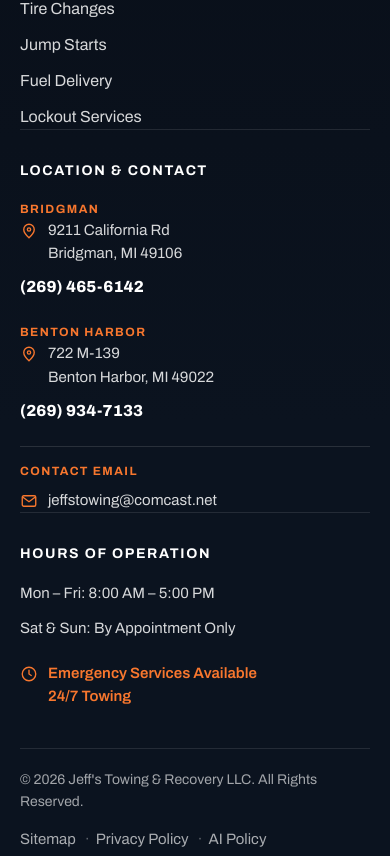
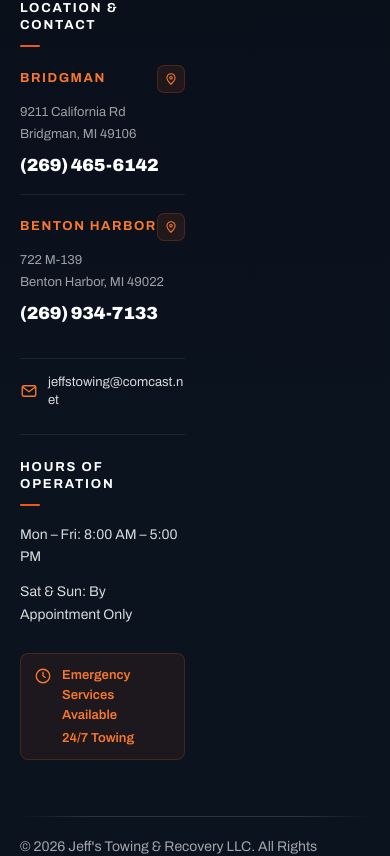
Before and after one commit to webstix-git/Jeff-s-Towing-and-Recovery, a Next.js app: page /ai-policy in a window 390 px wide. Shown: the part 2456-3312 px from the top of the page. Built offline with nearby package versions, Linux system fonts and the light colour scheme; no server answers.

Commit message:
Responsive

```diff
--- a/app/pages.css
+++ b/app/pages.css
@@ -216,6 +216,68 @@
   line-height: 1.2;
 }
 
+/* ================================================================
+   FOOTER — Premium Redesign
+   ================================================================ */
+
+/* Top accent + breathing room */
+.site-footer {
+  border-top: 3px solid var(--orange-500);
+  padding-top: 72px;
+}
+
+/* 3-column layout: brand | services | combined info (wider) */
+.footer-grid {
+  grid-template-columns: 1.1fr 0.85fr 2fr;
+  grid-template-areas: none;
+  gap: clamp(28px, 3vw, 48px);
+  padding-bottom: clamp(40px, 5vw, 64px);
+}
+
+/* Combined info column — 2-column internal layout */
+.footer-col--info {
+  min-width: 0;
+}
+
+.footer-info-inner {
+  display: grid;
+  grid-template-columns: 1.3fr 1fr;
+  gap: 0;
+  align-items: start;
+  height: 100%;
+}
+
+.footer-info-contact {
+  display: flex;
+  flex-direction: column;
+  padding-right: clamp(24px, 3vw, 44px);
+}
+
+.footer-info-hours {
+  display: flex;
+  flex-direction: column;
+  padding-left: clamp(24px, 3vw, 44px);
+  border-left: 1px solid rgba(255, 255, 255, 0.08);
+}
+
+/* Section headings — orange pip underline */
+.site-footer h4 {
+  position: relative;
+  padding-bottom: 14px;
+  margin-bottom: 22px;
+}
+
+.site-footer h4::after {
+  content: "";
+  position: absolute;
+  left: 0;
+  bottom: 0;
+  width: 26px;
+  height: 2px;
+  background: var(--orange-500);
+  border-radius: 2px;
+}
+
 /* ---------- Footer: logo responsive sizing ---------- */
 @media (max-width: 1024px) {
   .footer-logo {
@@ -224,14 +286,7 @@
   }
 }
 
-@media (max-width: 640px) {
-  .footer-logo {
-    height: 130px;
-    width: auto;
-  }
-}
-
-/* ---------- Footer: grid columns ---------- */
+/* ---------- Brand column ---------- */
 .footer-col {
   display: flex;
   flex-direction: column;
@@ -240,48 +295,89 @@
 
 .footer-col--brand {
   align-items: flex-start;
-  gap: 16px;
+  gap: 14px;
+}
+
+/* Company tagline */
+.footer-tagline {
+  font-size: 14px;
+  font-weight: 500;
+  color: rgba(255, 255, 255, 0.50);
+  line-height: 1.5;
+  letter-spacing: 0.02em;
+  margin: -4px 0 4px;
+  max-width: 22ch;
 }
 
 .footer-col--brand .footer-social {
   justify-content: flex-start;
-  margin-top: 4px;
-}
-
-.footer-location-link {
+  margin-top: 6px;
+  gap: 10px;
+}
+
+/* ================================================================
+   FOOTER — Location & Contact — Open Layout (no card constraints)
+   ================================================================ */
+
+/* Locations stacked vertically — each gets full column width */
+.footer-locations-grid {
+  display: flex;
+  flex-direction: column;
+  gap: 0;
+}
+
+/* Open block — no card container, full breathing room */
+.footer-location-block {
+  display: flex;
+  flex-direction: column;
+  gap: 0;
+  background: none;
+  border: none;
+  border-radius: 0;
+  overflow: visible;
+  padding: 0 0 20px;
+  transition: none;
+}
+
+.footer-location-block + .footer-location-block {
+  padding-top: 20px;
+  border-top: 1px solid rgba(255, 255, 255, 0.08);
+}
+
+.footer-location-block:hover {
+  border-color: rgba(255, 255, 255, 0.08);
+  box-shadow: none;
+}
+
+/* Clickable wrapper: name + address → Google Maps */
+.footer-loc-info-link {
   display: block;
   text-decoration: none;
-  color: rgba(255, 255, 255, 0.78);
+  color: inherit;
   transition: color 0.15s ease;
 }
 
-.footer-location-link:hover {
-  color: var(--orange-400);
-}
-
-.footer-location-link:hover .footer-contact-text,
-.footer-location-link:hover .footer-location-name {
-  color: var(--orange-400);
-}
-
-.footer-location-link .footer-location-name {
-  transition: color 0.15s ease;
-}
-
-.footer-location-link .footer-contact-text {
-  transition: color 0.15s ease;
-}
-
-.footer-locations-grid {
-  display: flex;
-  flex-direction: column;
-  gap: 22px;
-}
-
-.footer-location-block {
-  display: flex;
-  flex-direction: column;
-  gap: 10px;
+.footer-loc-info-link:hover .footer-location-name {
+  color: var(--orange-500);
+}
+
+.footer-loc-info-link:hover .footer-loc-address {
+  color: rgba(255, 255, 255, 0.80);
+}
+
+.footer-loc-info-link:hover .footer-loc-maps-icon {
+  background: var(--orange-500);
+  border-color: var(--orange-500);
+  color: #fff;
+}
+
+/* Header row: city label + maps icon */
+.footer-loc-card-header {
+  display: flex;
+  align-items: center;
+  justify-content: space-between;
+  padding: 0;
+  margin-bottom: 8px;
 }
 
 .footer-location-name {
@@ -292,72 +388,129 @@
   text-transform: uppercase;
   color: var(--orange-400);
   margin: 0;
-  line-height: 1.35;
-}
-
-.footer-location-block .footer-location-name {
-  margin-top: 2px;
-}
-
-.footer-location-block .footer-contact-row {
-  margin-top: 2px;
-}
-
+  line-height: 1.3;
+  transition: color 0.15s ease;
+}
+
+/* Maps icon — visual indicator (not a link; wrapper is the link) */
+.footer-loc-maps-icon {
+  width: 28px;
+  height: 28px;
+  border-radius: 7px;
+  background: rgba(236, 91, 19, 0.1);
+  border: 1px solid rgba(236, 91, 19, 0.22);
+  color: var(--orange-400);
+  display: grid;
+  place-items: center;
+  flex-shrink: 0;
+  transition: background 0.18s ease, border-color 0.18s ease, color 0.18s ease;
+}
+
+.footer-loc-maps-icon svg {
+  width: 14px;
+  height: 14px;
+}
+
+/* Address — full-width, clear, readable */
+.footer-loc-address {
+  padding: 0;
+  font-size: 14px;
+  color: rgba(255, 255, 255, 0.60);
+  line-height: 1.7;
+  margin: 0 0 10px;
+}
+
+/* Phone — large, prominent, immediately scannable */
 .footer-location-phone {
   display: block;
+  margin-top: 0;
+  padding: 0;
+  border-top: none;
   font-family: var(--font-display);
-  font-weight: 800;
-  font-size: 17px;
-  line-height: 1.3;
-  letter-spacing: 0.01em;
+  font-weight: 900;
+  font-size: clamp(18px, 1.6vw, 22px);
+  letter-spacing: -0.01em;
+  line-height: 1.2;
   color: #fff !important;
-  padding-left: 28px;
-  margin-top: 4px;
+  transition: color 0.15s ease;
 }
 
 .footer-location-phone:hover {
   color: var(--orange-400) !important;
-}
-
+  background: none;
+}
+
+/* Email row — below the location blocks */
 .footer-email-block {
-  margin-top: 10px;
-  padding-top: 18px;
-  border-top: 1px solid rgba(255, 255, 255, 0.12);
+  margin-top: 0;
   display: flex;
   flex-direction: column;
+}
+
+.footer-email-link {
+  display: flex;
+  align-items: center;
   gap: 10px;
-}
-
-.footer-col--hours .footer-hours-content {
+  padding: 16px 0 0;
+  margin-top: 20px;
+  color: rgba(255, 255, 255, 0.65);
+  text-decoration: none;
+  font-size: 14px;
+  line-height: 1.4;
+  border-top: 1px solid rgba(255, 255, 255, 0.08);
+  transition: color 0.15s ease;
+}
+
+.footer-email-link:hover {
+  color: var(--orange-400);
+}
+
+.footer-email-link .footer-contact-icon {
+  flex-shrink: 0;
+  margin-top: 0;
+  color: var(--orange-400);
+}
+
+.footer-email-link .footer-contact-text {
+  word-break: break-word;
+  min-width: 0;
+}
+
+.footer-info-hours .footer-hours-content {
   display: flex;
   flex-direction: column;
-  gap: 11px;
-}
-
-.footer-col--hours .footer-hours-item {
-  font-size: 16px;
+  gap: 14px;
+}
+
+.footer-info-hours .footer-hours-item {
+  font-size: 15px;
   color: rgba(255, 255, 255, 0.84);
-  line-height: 1.55;
+  line-height: 1.7;
   margin: 0;
 }
 
-.footer-col--hours .footer-hours-emergency {
+.footer-info-hours .footer-hours-emergency {
   display: flex;
   align-items: flex-start;
   gap: 10px;
   color: var(--orange-400);
   font-weight: 600;
-  font-size: 16px;
-  line-height: 1.45;
-  margin-top: 8px;
-}
-
-.footer-col--hours .footer-hours-emergency .footer-contact-icon {
+  font-size: 14px;
+  line-height: 1.55;
+  margin-top: 18px;
+  padding: 14px 16px;
+  background: rgba(236, 91, 19, 0.08);
+  border: 1px solid rgba(236, 91, 19, 0.2);
+  border-radius: 8px;
+}
+
+.footer-info-hours .footer-hours-emergency .footer-contact-icon {
   flex-shrink: 0;
   margin-top: 2px;
-}
-
-.footer-col--hours .footer-hours-emergency-text {
+  color: var(--orange-400);
+}
+
+.footer-info-hours .footer-hours-emergency-text {
   min-width: 0;
 }
 
@@ -367,15 +520,44 @@
   padding: 0;
   display: flex;
   flex-direction: column;
-  gap: 12px;
-}
-
+  gap: 4px;
+}
+
+/* Nav links — animated dot reveal on hover */
 .footer-col--nav a {
-  display: block;
+  display: inline-flex;
+  align-items: center;
   font-size: 16px;
   line-height: 1.5;
-  padding: 0;
+  padding: 5px 0;
+  color: rgba(255, 255, 255, 0.72);
   overflow-wrap: break-word;
+  position: relative;
+  transition: color 0.18s ease, padding-left 0.2s ease;
+}
+
+.footer-col--nav a::before {
+  content: "";
+  position: absolute;
+  left: 0;
+  top: 50%;
+  transform: translateY(-50%);
+  width: 5px;
+  height: 5px;
+  border-radius: 50%;
+  background: var(--orange-400);
+  opacity: 0;
+  transition: opacity 0.18s ease;
+  flex-shrink: 0;
+}
+
+.footer-col--nav a:hover {
+  color: #fff;
+  padding-left: 14px;
+}
+
+.footer-col--nav a:hover::before {
+  opacity: 1;
 }
 
 /* ---------- Footer: contact column ---------- */
@@ -484,40 +666,58 @@
 }
 
 @media (max-width: 1080px) {
+  /* brand | nav on row 1; combined info spans full row 2 */
+  .footer-grid {
+    grid-template-columns: 1fr 1fr;
+    grid-template-areas:
+      "brand nav"
+      "info  info";
+    column-gap: clamp(28px, 4vw, 40px);
+    row-gap: clamp(32px, 4vw, 44px);
+  }
+
+  .footer-col--brand { grid-area: brand; }
+  .footer-col--nav   { grid-area: nav; }
+  .footer-col--info  { grid-area: info; }
+
   .footer-col + .footer-col {
     margin-top: 0;
   }
 
-  .footer-contact,
-  .footer-col--hours {
-    margin-top: 0;
-  }
-
-  /* Keep row-2 section headings aligned across columns */
-  .footer-contact > h4,
-  .footer-col--hours > h4 {
-    margin-top: 0;
-    margin-bottom: 18px;
-  }
-
   .footer-col--nav {
     margin-top: 0;
   }
 
-  /* Brand column: add bottom padding so it doesn't feel too close
-     to row-2 content when the nav list is taller */
   .footer-col--brand {
     padding-bottom: 8px;
   }
 
-  /* Nav: keep comfortable gap at tablet */
   .footer-nav {
+    gap: 4px;
+  }
+
+  .footer-info-hours .footer-hours-content {
     gap: 13px;
   }
-
-  /* Hours content: keep comfortable gap at tablet */
-  .footer-col--hours .footer-hours-content {
-    gap: 13px;
+}
+
+/* Inner split collapses to stacked at 768px */
+@media (max-width: 768px) {
+  .footer-info-inner {
+    grid-template-columns: 1fr;
+  }
+
+  .footer-info-contact {
+    padding-right: 0;
+    padding-bottom: 28px;
+    margin-bottom: 0;
+    border-bottom: 1px solid rgba(255, 255, 255, 0.08);
+  }
+
+  .footer-info-hours {
+    padding-left: 0;
+    border-left: none;
+    padding-top: 28px;
   }
 }
 
@@ -526,10 +726,16 @@
     padding-top: 48px;
   }
 
+  .footer-grid {
+    grid-template-columns: minmax(0, 1fr);
+    gap: 0;
+  }
+
   /* Each stacked column gets a top border + padding as a visual separator */
   .footer-col {
     padding-top: 32px;
-    border-top: 1px solid rgba(255, 255, 255, 0.1);
+    padding-bottom: 8px;
+    border-top: 1px solid rgba(255, 255, 255, 0.08);
   }
 
   /* Brand column sits at the very top — no top border needed */
@@ -537,7 +743,7 @@
     padding-top: 0;
     border-top: none;
     gap: 14px;
-    padding-bottom: 4px;
+    padding-bottom: 8px;
   }
 
   .footer-col--brand .footer-social {
@@ -546,51 +752,90 @@
 
   /* Section headings */
   .site-footer h4 {
-    font-size: 14px;
+    font-size: 13px;
+    letter-spacing: 0.14em;
     margin-bottom: 18px;
-  }
-
-  /* Contact column */
-  .footer-contact,
-  .footer-col--hours,
+    padding-bottom: 12px;
+  }
+
+  .site-footer h4::after {
+    width: 20px;
+  }
+
+  /* Columns */
+  .footer-col--info,
   .footer-col--nav {
     margin-top: 0;
   }
 
+  /* On mobile, info col grid area must be cleared */
+  .footer-col--info {
+    grid-area: auto;
+  }
+
+  /* Inner split already stacked from 768px, but ensure clean mobile layout */
+  .footer-info-contact {
+    padding-right: 0;
+    padding-bottom: 24px;
+    border-bottom: 1px solid rgba(255, 255, 255, 0.08);
+  }
+
+  .footer-info-hours {
+    padding-left: 0;
+    border-left: none;
+    padding-top: 24px;
+  }
+
+  /* Already stacked from open layout; just ensure clean spacing */
   .footer-locations-grid {
-    gap: 24px;
+    gap: 0;
   }
 
   .footer-location-block {
-    gap: 8px;
-  }
-
-  .footer-location-name {
-    font-size: 12px;
+    padding-bottom: 18px;
+  }
+
+  .footer-location-block + .footer-location-block {
+    padding-top: 18px;
   }
 
   .footer-location-phone {
-    font-size: 16px;
-    padding-left: 0;
-    margin-top: 4px;
+    font-size: clamp(16px, 4.5vw, 20px);
+  }
+
+  .footer-loc-address {
+    font-size: 13px;
   }
 
   .footer-contact-row {
     font-size: 15px;
   }
 
-  .footer-email-block {
-    margin-top: 10px;
-    padding-top: 16px;
+  .footer-email-link {
+    font-size: 13px;
+    padding-top: 14px;
+    margin-top: 16px;
+  }
+
+  .footer-info-hours .footer-hours-item {
+    font-size: 14px;
+    line-height: 1.6;
+  }
+
+  .footer-info-hours .footer-hours-emergency {
+    font-size: 13px;
+    padding: 11px 13px;
+    margin-top: 14px;
   }
 
   /* Nav list */
   .footer-nav {
-    gap: 12px;
+    gap: 2px;
   }
 
   .footer-col--nav a {
     font-size: 16px;
+    padding: 5px 0;
   }
 
   /* Hours */
@@ -602,10 +847,10 @@
     font-size: 15px;
   }
 
-  /* Emergency line — already flex from base, stays correct on mobile */
   .footer-col--hours .footer-hours-emergency {
-    font-size: 15px;
+    font-size: 14px;
     margin-top: 10px;
+    padding: 11px 14px;
   }
 
   /* Bottom bar */
@@ -618,33 +863,83 @@
   .footer-legal a {
     font-size: 14px;
   }
-}
-
-/* Utility links moved into the copyright bar, displayed inline */
+
+  /* Tagline */
+  .footer-tagline {
+    font-size: 13px;
+  }
+}
+
+/* ---------- Social icons — rounded squares, lift on hover ---------- */
+.footer-social a {
+  width: 44px;
+  height: 44px;
+  border-radius: 10px;
+  background: rgba(255, 255, 255, 0.07);
+  border: 1px solid rgba(255, 255, 255, 0.1);
+  transition: background 0.2s ease, border-color 0.2s ease, transform 0.2s ease;
+}
+
+.footer-social a:hover {
+  background: var(--orange-500);
+  border-color: var(--orange-500);
+  transform: translateY(-3px);
+}
+
+.footer-social a svg {
+  width: 18px;
+  height: 18px;
+}
+
+/* ---------- Footer bottom — gradient separator, premium layout ---------- */
 .footer-bottom {
   flex-wrap: wrap;
-}
+  border-top: none;
+  position: relative;
+  margin-top: 8px;
+}
+
+.footer-bottom::before {
+  content: "";
+  position: absolute;
+  top: 0;
+  left: 0;
+  right: 0;
+  height: 1px;
+  background: linear-gradient(
+    90deg,
+    transparent 0%,
+    rgba(255, 255, 255, 0.14) 20%,
+    rgba(255, 255, 255, 0.14) 80%,
+    transparent 100%
+  );
+}
+
 .footer-legal {
   display: flex;
   flex-wrap: wrap;
   align-items: center;
   gap: 0 20px;
 }
+
 .footer-legal a {
   position: relative;
   color: rgba(255, 255, 255, 0.65);
   font-size: 15px;
   padding: 4px 0;
 }
+
 .footer-legal a:hover {
   color: var(--orange-400);
 }
+
 .footer-legal a + a::before {
   content: "·";
   position: absolute;
   left: -11px;
   color: rgba(255, 255, 255, 0.35);
 }
+
 @media (max-width: 640px) {
   .footer-bottom {
     flex-direction: column;
--- a/components/home/HomeContent.tsx
+++ b/components/home/HomeContent.tsx
@@ -119,7 +119,6 @@
             <Link className="sm-item" href="/roadside-assistance/tire-changes">
               <div className="sm-top">
                 <span className="sm-ico"><svg viewBox="0 0 24 24" fill="none"><circle cx="12" cy="12" r="8" stroke="currentColor" strokeWidth="1.8"></circle><circle cx="12" cy="12" r="3" stroke="currentColor" strokeWidth="1.8"></circle><path d="M12 4v3M12 17v3M4 12h3M17 12h3" stroke="currentColor" strokeWidth="1.8" strokeLinecap="round"></path></svg></span>
-                <span className="sm-idx">4</span>
               </div>
               <h4>Tire Changes</h4>
               <p>Flat on the shoulder? We swap on your spare safely, out of traffic.</p>
@@ -127,7 +126,6 @@
             <Link className="sm-item" href="/roadside-assistance/jump-starts">
               <div className="sm-top">
                 <span className="sm-ico"><svg viewBox="0 0 24 24" fill="none"><path d="M13 2L4 14h7l-1 8 9-12h-7l1-8z" stroke="currentColor" strokeWidth="1.8" strokeLinejoin="round"></path></svg></span>
-                <span className="sm-idx">5</span>
               </div>
               <h4>Jump Starts</h4>
               <p>Dead battery? We get you turning over and confirm a clean restart.</p>
@@ -135,7 +133,6 @@
             <Link className="sm-item" href="/roadside-assistance/fuel-delivery">
               <div className="sm-top">
                 <span className="sm-ico"><svg viewBox="0 0 24 24" fill="none"><path d="M7 21V6a2 2 0 012-2h4a2 2 0 012 2v15M5 21h12M15 9h2.5A1.5 1.5 0 0119 10.5V15a1.5 1.5 0 003 0V8l-2.5-2.5" stroke="currentColor" strokeWidth="1.7" strokeLinecap="round" strokeLinejoin="round"></path></svg></span>
-                <span className="sm-idx">6</span>
               </div>
               <h4>Fuel Delivery</h4>
               <p>Out of gas between stations? We bring enough to get you to the pump.</p>
@@ -143,7 +140,6 @@
             <Link className="sm-item" href="/roadside-assistance/lockout-services">
               <div className="sm-top">
                 <span className="sm-ico"><svg viewBox="0 0 24 24" fill="none"><rect x="5" y="11" width="14" height="9" rx="2" stroke="currentColor" strokeWidth="1.8"></rect><path d="M8 11V8a4 4 0 018 0v3" stroke="currentColor" strokeWidth="1.8"></path><circle cx="12" cy="15.5" r="1.4" fill="currentColor"></circle></svg></span>
-                <span className="sm-idx">7</span>
               </div>
               <h4>Lockout Service</h4>
               <p>Keys locked inside? We get you back in without damage — fast.</p>
--- a/components/layout/SiteFooter.tsx
+++ b/components/layout/SiteFooter.tsx
@@ -69,6 +69,7 @@
               width="116"
               height="88"
             />
+            <p className="footer-tagline">{site.tagline}</p>
             <FooterSocial />
           </div>
 
@@ -83,31 +84,32 @@
             </ul>
           </div>
 
-          <div className="footer-col footer-contact">
+          <div className="footer-col footer-col--info">
+            <div className="footer-info-inner">
+
+              <div className="footer-info-contact">
                 <h4>Location &amp; Contact</h4>
-
-            <div className="footer-contact-section">
                 <div className="footer-locations-grid">
                   {site.locations.map((loc) => (
                     <div className="footer-location-block" key={loc.id}>
                       <a
-                      className="footer-location-link"
+                        className="footer-loc-info-link"
                         href={loc.mapsUrl}
                         target="_blank"
                         rel="noopener noreferrer"
                         aria-label={`Open ${loc.name} location in Google Maps`}
                       >
+                        <div className="footer-loc-card-header">
                           <p className="footer-location-name">{loc.name}</p>
-                      <div className="footer-contact-row footer-loc">
-                        <span className="footer-contact-icon" aria-hidden="true">
+                          <span className="footer-loc-maps-icon" aria-hidden="true">
                             <PinIcon />
                           </span>
-                        <span className="footer-contact-text">
+                        </div>
+                        <p className="footer-loc-address">
                           {loc.street}
                           <br />
                           {loc.city}, {loc.state} {loc.zip}
-                        </span>
-                      </div>
+                        </p>
                       </a>
                       <a className="footer-location-phone" href={`tel:${loc.phone.tel}`}>
                         {loc.phone.display}
@@ -115,22 +117,17 @@
                     </div>
                   ))}
                 </div>
-
                 <div className="footer-email-block">
-                <p className="footer-location-name">Contact Email</p>
-                <div className="footer-contact-row footer-email">
+                  <a className="footer-email-link" href={`mailto:${site.email}`}>
                     <span className="footer-contact-icon" aria-hidden="true">
                       <MailIcon />
                     </span>
-                  <a className="footer-contact-text" href={`mailto:${site.email}`}>
-                    {site.email}
+                    <span className="footer-contact-text">{site.email}</span>
                   </a>
                 </div>
               </div>
-            </div>
-          </div>
 
-          <div className="footer-col footer-col--hours">
+              <div className="footer-info-hours">
                 <h4>Hours of Operation</h4>
                 <div className="footer-hours-content">
                   {site.hours.office.map((line) => (
@@ -148,6 +145,9 @@
                       ))}
                     </span>
                   </div>
+                </div>
+              </div>
+
             </div>
           </div>
         </div>
```
Also changed, not shown: app/contact-us/page.tsx (+0 -13 lines), app/globals.css (+11 -3 lines). Lines whose indentation alone changed are shown as unchanged.
